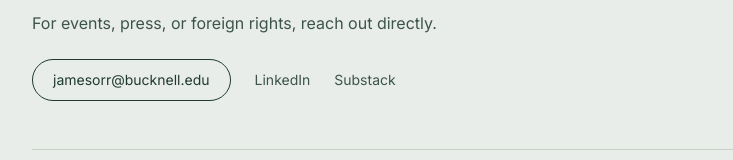
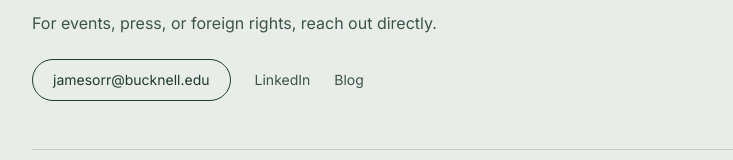
Before and after one commit to mgwismer/jimsauthorpage_ts, a React (Vite) app: page / in a window 1280 px wide. Shown: the part 1581-1741 px from the top of the page, without its empty margins (184-917 px from the left). Built offline with nearby package versions, Linux system fonts and the light colour scheme.

Commit message:
Update Substack link to Blog link

```diff
--- a/src/pages/Home.tsx
+++ b/src/pages/Home.tsx
@@ -158,8 +158,8 @@ export default function Home() {
           <a href="https://www.linkedin.com/in/james-orr-29038428/" className="text-sm text-ink-soft hover:text-ink">
             LinkedIn
           </a>
-          <a href="#" className="text-sm text-ink-soft hover:text-ink">
-            Substack
+          <a href="https://jamesorr.blogs.bucknell.edu/" className="text-sm text-ink-soft hover:text-ink">
+            Blog
           </a>
         </div>
       </section>
```
